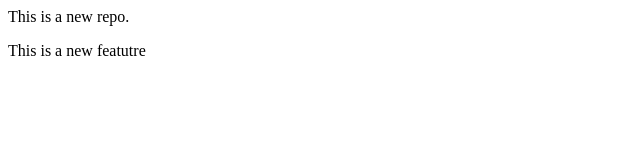
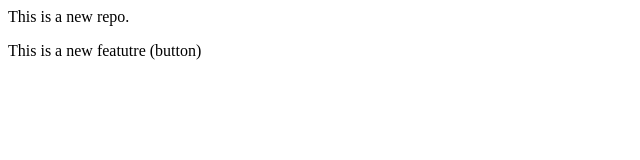
Before and after one commit to ZanjabilaB-Developer/localrepo, a plain HTML site: page index.html in a window 1280 px wide. Shown: the full height of the page, 0-640 px from the left. Drawn offline with Linux system fonts and the light colour scheme.

```diff
--- a/index.html
+++ b/index.html
@@ -1,2 +1,2 @@
 <p>This is a new repo.</p>
-<p>This is a new featutre</p>
+<p>This is a new featutre (button) </p>
```
